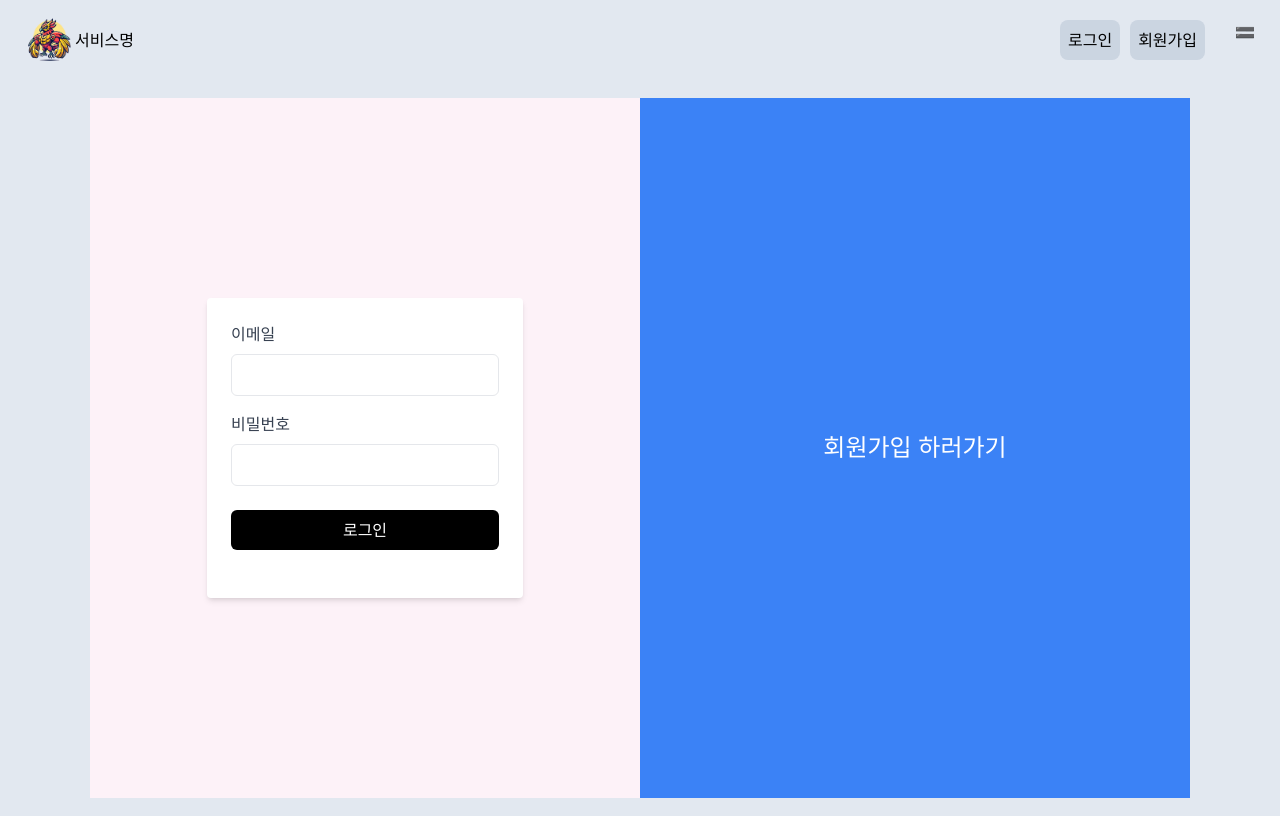
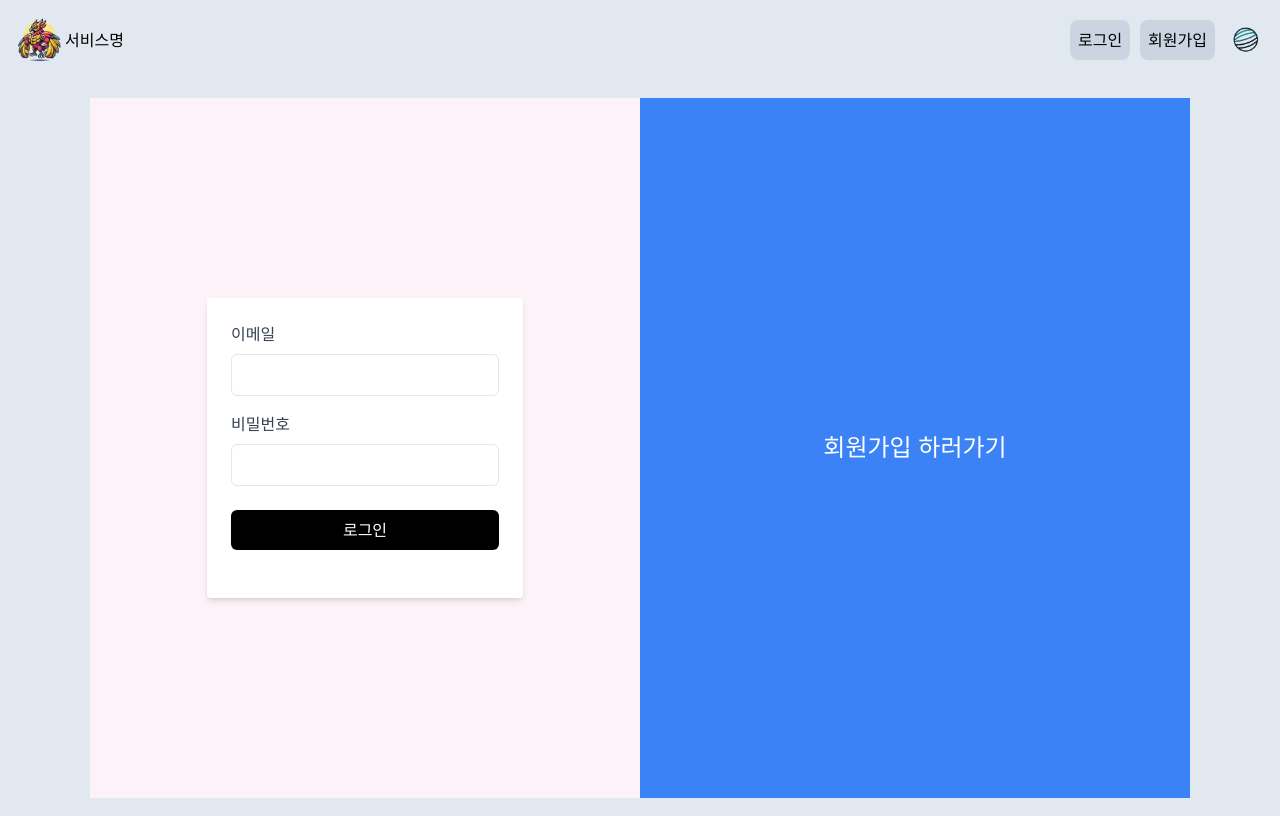
Before and after one commit to Frontend-ALPS-community/Nft-Market, a Next.js app: page /auth in a window 1280 px wide. Built offline with nearby package versions, Linux system fonts and the light colour scheme.

Commit message:
:lipstick:헤더 디자인 수정 중.

```diff
--- a/src/@components/headers/header.tsx
+++ b/src/@components/headers/header.tsx
@@ -1,27 +1,59 @@
+import Image from 'next/image';
 import Link from 'next/link';
 
 const Header = () => {
   return (
     <>
-      <div className="min-w-[380px] w-full h-[80px] bg-slate-200 flex justify-between items-center px-[25px]">
+      <div className="min-w-[380px] w-full h-[80px] bg-slate-200 flex justify-between items-center px-[15px]">
         <Link href="/" className="flex items-center">
           <img width={50} src="assets/logo/miniLogo.png" alt="Logo" />
           <div>서비스명</div>
         </Link>
-        <div className="flex text-xs sm:text-base">
+        <div className="flex text-xs sm:text-base items-center">
           <Link
             href="/auth?type=login"
-            className="mr-[10px] rounded-lg p-2 bg-slate-300 hover:bg-slate-400"
+            className="mr-[10px] h-10 rounded-lg p-2 bg-slate-300 hover:bg-slate-400"
           >
             로그인
           </Link>
           <Link
             href="/auth?type=signup"
-            className="mr-[30px] rounded-lg p-2 bg-slate-300 hover:bg-slate-400"
+            className="mr-[10px] h-10 rounded-lg p-2 bg-slate-300 hover:bg-slate-400"
           >
             회원가입
           </Link>
-          <div>🟰</div>
+          <div className="relative group">
+            <div className="hover:-rotate-180 transition-transform duration-300">
+              <Image
+                width={40}
+                height={40}
+                src="/assets/logo/drop.png"
+                alt="Category Logo"
+              />
+            </div>
+            <div className="absolute right-0 mt-2 w-48 bg-white border border-gray-200 shadow-lg rounded-lg hidden group-hover:block ">
+              <div className="py-1">
+                <Link
+                  href="/category/1"
+                  className="block px-4 py-2 text-gray-700 hover:bg-gray-100"
+                >
+                  Category 1
+                </Link>
+                <Link
+                  href="/category/2"
+                  className="block px-4 py-2 text-gray-700 hover:bg-gray-100"
+                >
+                  Category 2
+                </Link>
+                <Link
+                  href="/category/3"
+                  className="block px-4 py-2 text-gray-700 hover:bg-gray-100"
+                >
+                  Category 3
+                </Link>
+              </div>
+            </div>
+          </div>
         </div>
       </div>
     </>
```
Also changed, not shown: public/assets/logo/drop.png (added).
